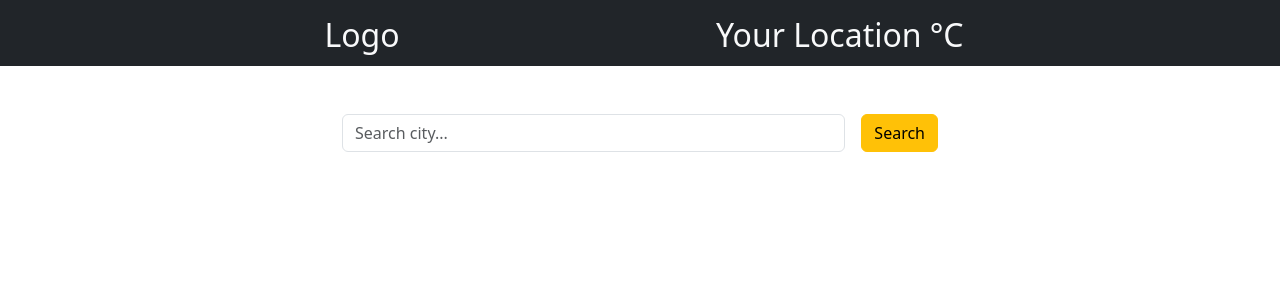
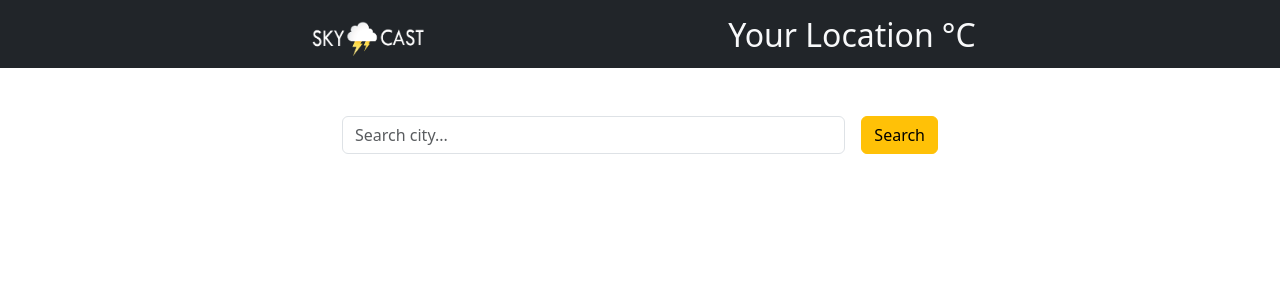
Before and after one commit to ionutprodea/weather_app-main, a React (Vite) app: page / in a window 1280 px wide. Shown: the top 300 px of the page. Built offline with nearby package versions, Linux system fonts and the light colour scheme; no server answers.

Commit message:
Added logo to UserLocation component

```diff
--- a/src/components/UserLocation.tsx
+++ b/src/components/UserLocation.tsx
@@ -2,6 +2,7 @@ import axios, { CanceledError } from "axios";
 import { useEffect, useState } from "react";
 import { CurrentWeather } from "./CurrentWeather";
 import WeatherIcon from "./WeatherIcon";
+import Logo from "../images/skycast_logo.png";
 
 interface coords {
   latitude: number;
@@ -54,12 +55,14 @@ const UserLocation = () => {
   }, [userCoordinates]);
   return (
     <div className="d-flex justify-content-evenly bg-dark pt-3 pb-1">
-      <div>
-        <h2 className="text-light ms-2">Logo</h2>
+      <div className="ms-2">
+        <h2>
+          <img src={Logo} alt="skycast logo" style={{ height: "35px" }} />
+        </h2>
       </div>
       <div className="d-flex justify-content-end">
         <div className="me-2">
-          <h2 className="text-light">Your Location</h2>
+          <h2 className="text-light your_location">Your Location</h2>
         </div>
         <h2 className="text-light">{currentTemp}°C</h2>
         {iconWeather && (
--- a/src/index.css
+++ b/src/index.css
@@ -18,3 +18,13 @@ button:hover {
         font-size: 34px;
     }
 }
+
+.your_location {
+    display: none;
+}
+
+@media screen and (min-width: 640px) {
+    .your_location {
+        display: block;
+    }
+}
```
Also changed, not shown: src/images/skycast_logo.png (added).
